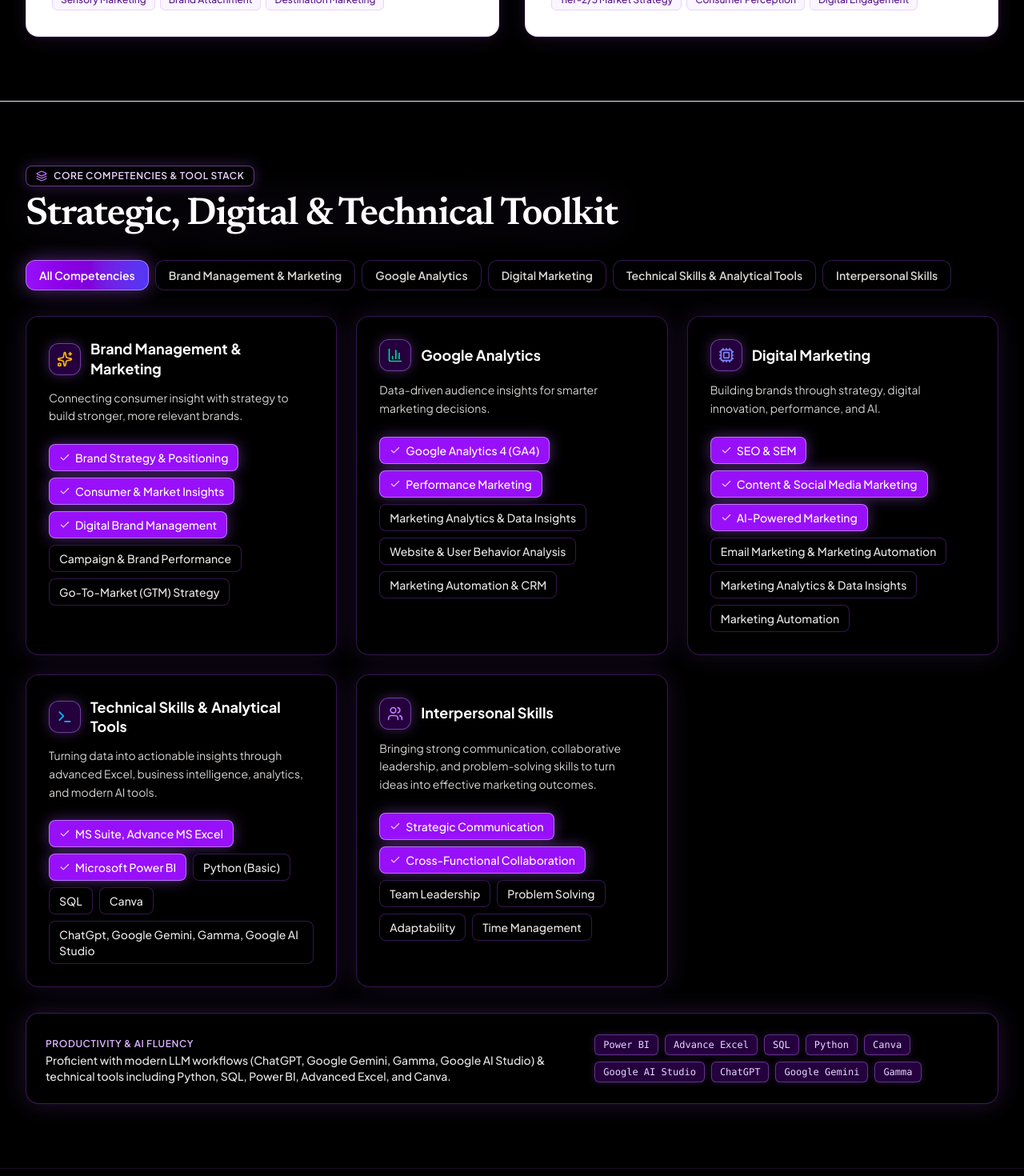
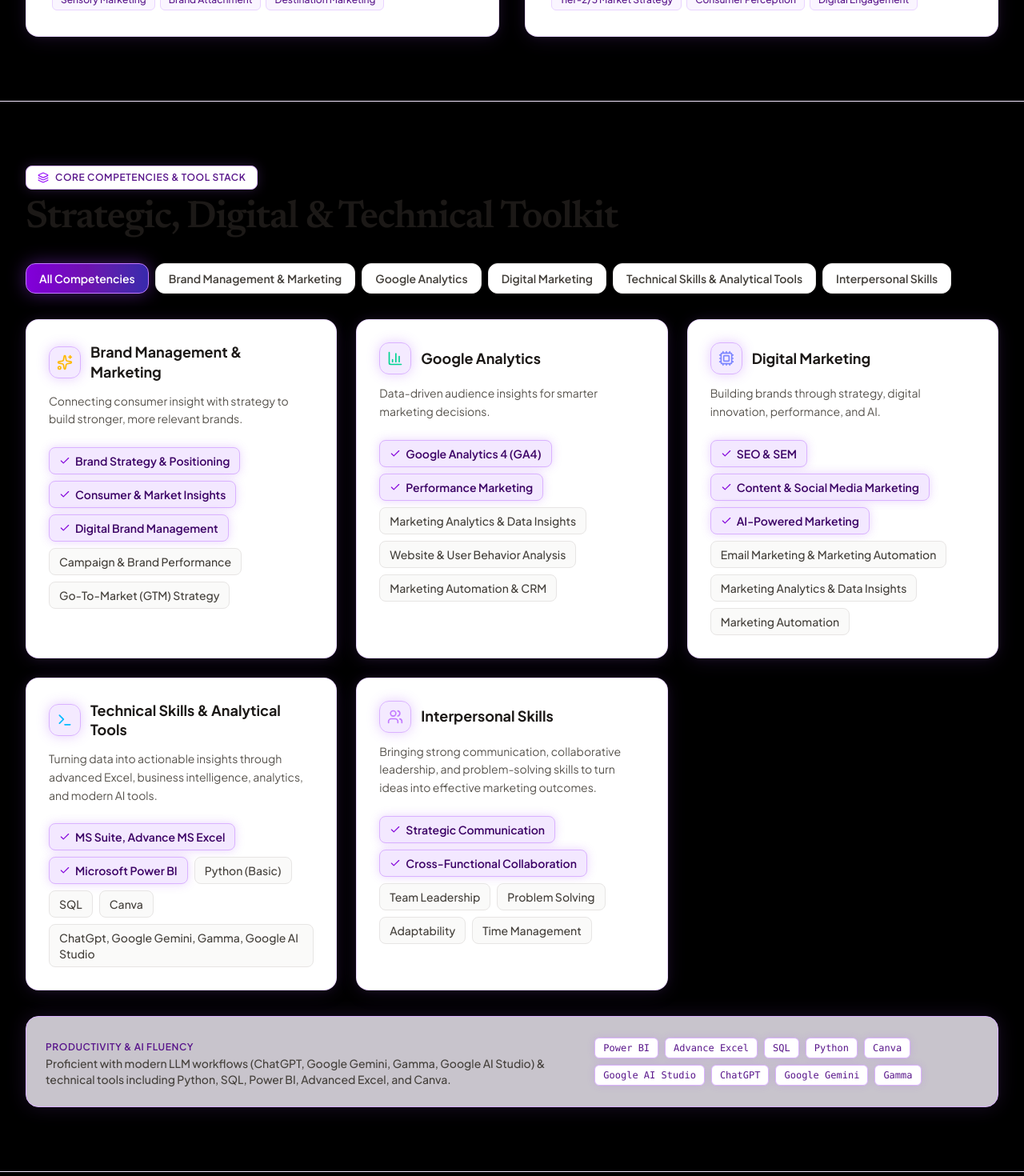
Before and after one commit to vaanimalviyaa-ai/Vaani-Malviya-Portfolio, a React (Vite) app: page / in a window 1280 px wide. Shown: the part 3460-4930 px from the top of the page at 80% size. Built offline with nearby package versions, Linux system fonts and the light colour scheme.

Commit message:
Update SkillsSection.tsx

```diff
--- a/src/components/SkillsSection.tsx
+++ b/src/components/SkillsSection.tsx
@@ -40,15 +40,15 @@ export const SkillsSection: React.FC = () => {
       : skillCategories.filter((c) => c.title === selectedCategory);
 
   return (
-    <section id="skills" className="py-20 bg-transparent border-b border-purple-500/15 relative">
+    <section id="skills" className="py-20 bg-transparent border-b border-purple-100 relative">
       <div className="max-w-7xl mx-auto px-4 sm:px-6 lg:px-8">
         {/* Section Header */}
         <div className="max-w-3xl mb-8">
-          <div className="inline-flex items-center gap-2 px-3 py-1 rounded-lg bg-black/80 border border-purple-400/50 text-purple-200 text-xs font-semibold uppercase tracking-wider mb-3 shadow-[0_0_18px_rgba(168,85,247,0.3)]">
-            <Layers className="w-3.5 h-3.5 text-purple-400" />
+          <div className="inline-flex items-center gap-2 px-3.5 py-1.5 rounded-lg bg-white border border-purple-300 text-purple-900 text-xs font-semibold uppercase tracking-wider mb-3 shadow-[0_0_15px_rgba(168,85,247,0.22)]">
+            <Layers className="w-3.5 h-3.5 text-purple-600" />
             <span>Core Competencies & Tool Stack</span>
           </div>
-          <h2 className="font-editorial text-3xl sm:text-4xl md:text-5xl font-semibold text-white tracking-tight drop-shadow-[0_0_25px_rgba(168,85,247,0.2)]">
+          <h2 className="font-editorial text-3xl sm:text-4xl md:text-5xl font-semibold text-stone-900 tracking-tight">
             Strategic, Digital & Technical Toolkit
           </h2>
         </div>
@@ -63,8 +63,8 @@ export const SkillsSection: React.FC = () => {
                 onClick={() => setSelectedCategory(tab.id)}
                 className={`px-4 py-2 text-xs sm:text-sm font-semibold rounded-xl transition-all cursor-pointer ${
                   isSelected
-                    ? 'bg-gradient-to-r from-purple-600 via-purple-700 to-indigo-600 text-white shadow-[0_0_25px_rgba(168,85,247,0.5)] border border-purple-300/60'
-                    : 'bg-black/80 text-stone-300 border border-purple-500/30 hover:bg-purple-950/50 hover:text-white hover:border-purple-400/60 hover:shadow-[0_0_15px_rgba(168,85,247,0.2)]'
+                    ? 'bg-gradient-to-r from-purple-700 via-purple-800 to-indigo-800 text-white shadow-[0_0_22px_rgba(147,51,234,0.45)] border border-purple-400'
+                    : 'bg-white text-stone-700 border border-stone-200 hover:bg-purple-50 hover:text-purple-950 hover:border-purple-300 hover:shadow-[0_0_15px_rgba(168,85,247,0.2)] shadow-xs'
                 }`}
               >
                 {tab.label}
@@ -78,21 +78,21 @@ export const SkillsSection: React.FC = () => {
           {categoriesToDisplay.map((cat) => (
             <div
               key={cat.title}
-              className="bg-black/80 border border-purple-500/30 rounded-2xl p-6 sm:p-7 shadow-[0_0_30px_rgba(168,85,247,0.15)] backdrop-blur-xl flex flex-col justify-between hover:border-purple-400/70 hover:shadow-[0_0_45px_rgba(192,132,252,0.3)] transition-all"
+              className="bg-white border border-purple-200/90 rounded-2xl p-6 sm:p-7 shadow-[0_4px_25px_rgba(168,85,247,0.1),0_0_15px_rgba(192,132,252,0.08)] flex flex-col justify-between hover:border-purple-400 hover:shadow-[0_8px_30px_rgba(168,85,247,0.22),0_0_20px_rgba(192,132,252,0.2)] transition-all"
             >
               <div>
                 <div className="flex items-center gap-3 mb-3">
-                  <div className="w-10 h-10 rounded-xl bg-purple-950/60 border border-purple-400/50 flex items-center justify-center shrink-0 shadow-[0_0_15px_rgba(168,85,247,0.35)]">
+                  <div className="w-10 h-10 rounded-xl bg-purple-100/90 border border-purple-300 flex items-center justify-center shrink-0 shadow-[0_0_15px_rgba(168,85,247,0.3)]">
                     {getIcon(cat.iconName, cat.title)}
                   </div>
                   <div>
-                    <h3 className="text-lg font-bold text-white leading-snug">
+                    <h3 className="text-lg font-bold text-stone-900 leading-snug">
                       {cat.title}
                     </h3>
                   </div>
                 </div>
 
-                <p className="text-xs sm:text-sm text-stone-300 mb-6 leading-relaxed">
+                <p className="text-xs sm:text-sm text-stone-600 mb-6 leading-relaxed">
                   {cat.description}
                 </p>
 
@@ -103,11 +103,11 @@ export const SkillsSection: React.FC = () => {
                       key={skill.name}
                       className={`inline-flex items-center gap-1.5 px-3 py-1.5 rounded-lg text-xs sm:text-sm font-medium transition-all ${
                         skill.highlight
-                          ? 'bg-purple-600 text-white shadow-[0_0_18px_rgba(168,85,247,0.45)] border border-purple-300/60'
-                          : 'bg-black/90 text-stone-200 border border-purple-500/30 hover:border-purple-400 hover:text-white hover:shadow-[0_0_10px_rgba(168,85,247,0.2)]'
+                          ? 'bg-purple-100 text-purple-950 border border-purple-300 font-semibold shadow-[0_0_12px_rgba(168,85,247,0.25)]'
+                          : 'bg-stone-50 text-stone-700 border border-stone-200 hover:border-purple-300 hover:text-purple-950 hover:shadow-[0_0_10px_rgba(168,85,247,0.15)]'
                       }`}
                     >
-                      {skill.highlight && <Check className="w-3.5 h-3.5 text-purple-200" />}
+                      {skill.highlight && <Check className="w-3.5 h-3.5 text-purple-700" />}
                       <span>{skill.name}</span>
                     </div>
                   ))}
@@ -118,25 +118,25 @@ export const SkillsSection: React.FC = () => {
         </div>
 
         {/* Modern Generative AI & Digital Productivity Callout */}
-        <div className="mt-8 p-6 rounded-2xl bg-black/90 border border-purple-500/35 shadow-[0_0_30px_rgba(168,85,247,0.2)] backdrop-blur-md flex flex-col sm:flex-row items-start sm:items-center justify-between gap-4">
+        <div className="mt-8 p-6 rounded-2xl bg-purple-50/80 border border-purple-300 shadow-[0_0_25px_rgba(168,85,247,0.15)] flex flex-col sm:flex-row items-start sm:items-center justify-between gap-4">
           <div className="space-y-1">
-            <span className="text-xs font-semibold text-purple-300 uppercase tracking-wider">
+            <span className="text-xs font-semibold text-purple-900 uppercase tracking-wider">
               Productivity & AI Fluency
             </span>
-            <p className="text-sm font-medium text-stone-200">
+            <p className="text-sm font-medium text-stone-700">
               Proficient with modern LLM workflows (ChatGPT, Google Gemini, Gamma, Google AI Studio) & technical tools including Python, SQL, Power BI, Advanced Excel, and Canva.
             </p>
           </div>
-          <div className="flex flex-wrap items-center gap-2 text-xs font-mono font-medium text-purple-200">
-            <span className="px-2.5 py-1 rounded-md bg-purple-950/60 border border-purple-400/40 shadow-[0_0_10px_rgba(168,85,247,0.2)]">Power BI</span>
-            <span className="px-2.5 py-1 rounded-md bg-purple-950/60 border border-purple-400/40 shadow-[0_0_10px_rgba(168,85,247,0.2)]">Advance Excel</span>
-            <span className="px-2.5 py-1 rounded-md bg-purple-950/60 border border-purple-400/40 shadow-[0_0_10px_rgba(168,85,247,0.2)]">SQL</span>
-            <span className="px-2.5 py-1 rounded-md bg-purple-950/60 border border-purple-400/40 shadow-[0_0_10px_rgba(168,85,247,0.2)]">Python</span>
-            <span className="px-2.5 py-1 rounded-md bg-purple-950/60 border border-purple-400/40 shadow-[0_0_10px_rgba(168,85,247,0.2)]">Canva</span>
-            <span className="px-2.5 py-1 rounded-md bg-purple-950/60 border border-purple-400/40 shadow-[0_0_10px_rgba(168,85,247,0.2)]">Google AI Studio</span>
-            <span className="px-2.5 py-1 rounded-md bg-purple-950/60 border border-purple-400/40 shadow-[0_0_10px_rgba(168,85,247,0.2)]">ChatGPT</span>
-            <span className="px-2.5 py-1 rounded-md bg-purple-950/60 border border-purple-400/40 shadow-[0_0_10px_rgba(168,85,247,0.2)]">Google Gemini</span>
-            <span className="px-2.5 py-1 rounded-md bg-purple-950/60 border border-purple-400/40 shadow-[0_0_10px_rgba(168,85,247,0.2)]">Gamma</span>
+          <div className="flex flex-wrap items-center gap-2 text-xs font-mono font-medium text-purple-900">
+            <span className="px-2.5 py-1 rounded-md bg-white border border-purple-300 shadow-[0_0_10px_rgba(168,85,247,0.18)]">Power BI</span>
+            <span className="px-2.5 py-1 rounded-md bg-white border border-purple-300 shadow-[0_0_10px_rgba(168,85,247,0.18)]">Advance Excel</span>
+            <span className="px-2.5 py-1 rounded-md bg-white border border-purple-300 shadow-[0_0_10px_rgba(168,85,247,0.18)]">SQL</span>
+            <span className="px-2.5 py-1 rounded-md bg-white border border-purple-300 shadow-[0_0_10px_rgba(168,85,247,0.18)]">Python</span>
+            <span className="px-2.5 py-1 rounded-md bg-white border border-purple-300 shadow-[0_0_10px_rgba(168,85,247,0.18)]">Canva</span>
+            <span className="px-2.5 py-1 rounded-md bg-white border border-purple-300 shadow-[0_0_10px_rgba(168,85,247,0.18)]">Google AI Studio</span>
+            <span className="px-2.5 py-1 rounded-md bg-white border border-purple-300 shadow-[0_0_10px_rgba(168,85,247,0.18)]">ChatGPT</span>
+            <span className="px-2.5 py-1 rounded-md bg-white border border-purple-300 shadow-[0_0_10px_rgba(168,85,247,0.18)]">Google Gemini</span>
+            <span className="px-2.5 py-1 rounded-md bg-white border border-purple-300 shadow-[0_0_10px_rgba(168,85,247,0.18)]">Gamma</span>
           </div>
         </div>
       </div>
```
